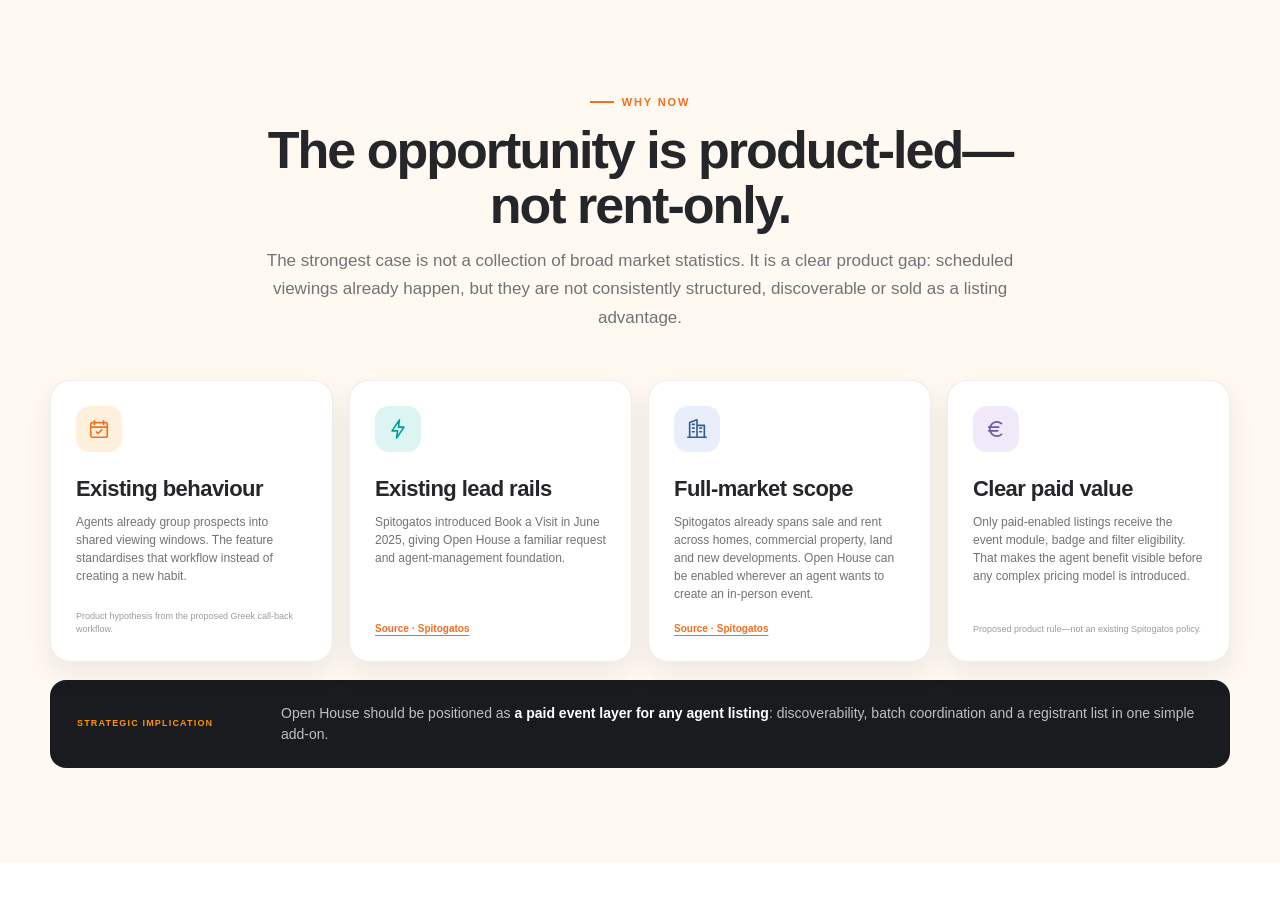
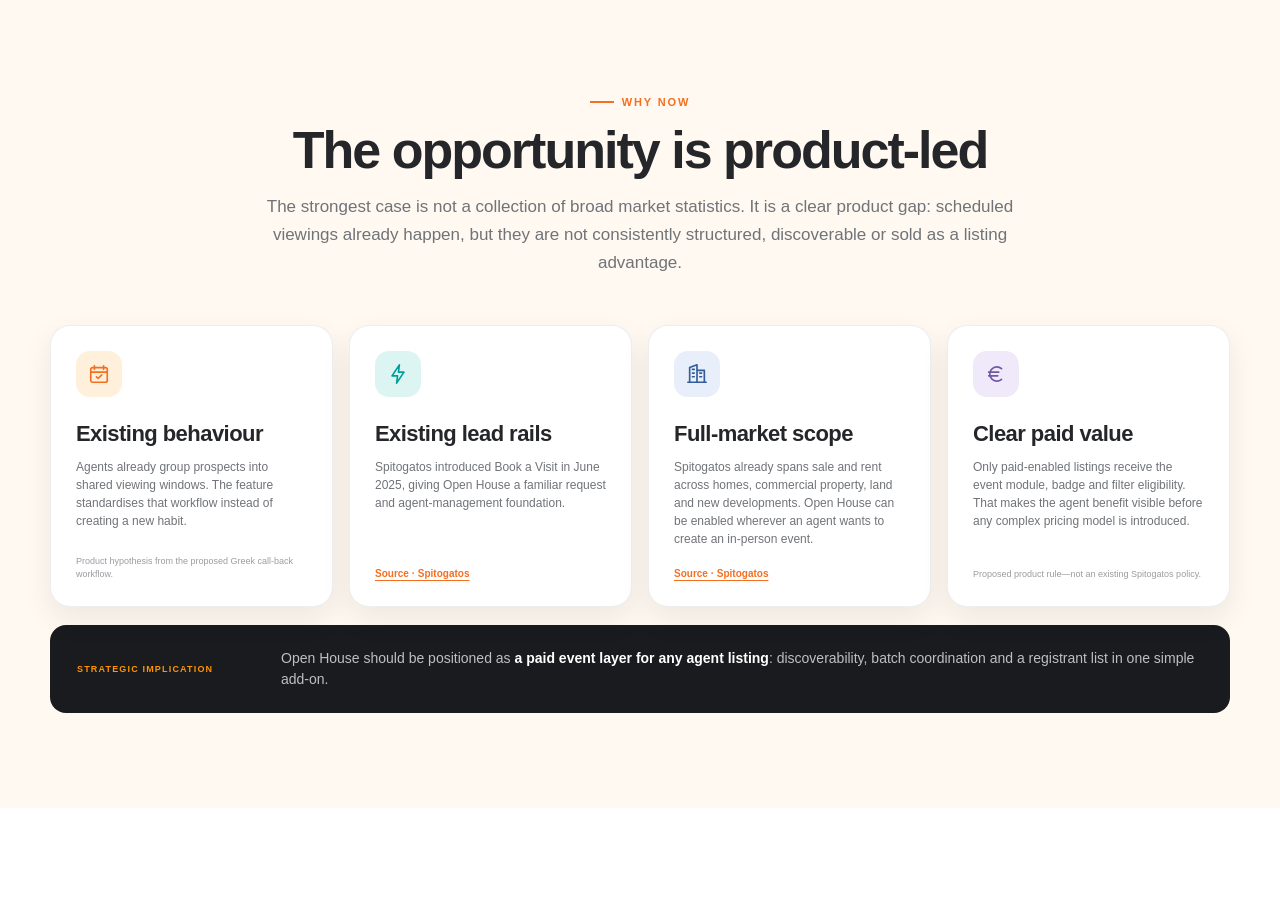
Before and after one commit to Gabriella-roze/open-house-feature-proposition-deck, a plain HTML site: page index.html in a window 1280 px wide. Shown: the part 900-1801 px from the top of the page. Drawn offline with Linux system fonts and the light colour scheme.

Commit message:
Update copy

```diff
--- a/index.html
+++ b/index.html
@@ -747,7 +747,7 @@ html, body { overflow-x: hidden; }
 <div class="container">
 <div class="section-intro narrow reveal">
 <div class="eyebrow">WHY NOW</div>
-<h2>The opportunity is product-led—not rent-only.</h2>
+<h2>The opportunity is product-led</h2>
 <p>The strongest case is not a collection of broad market statistics. It is a clear product gap: scheduled viewings already happen, but they are not consistently structured, discoverable or sold as a listing advantage.</p>
 </div>
 <div class="reason-grid">
```
